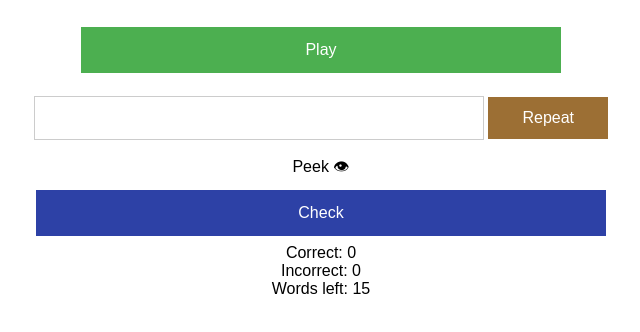
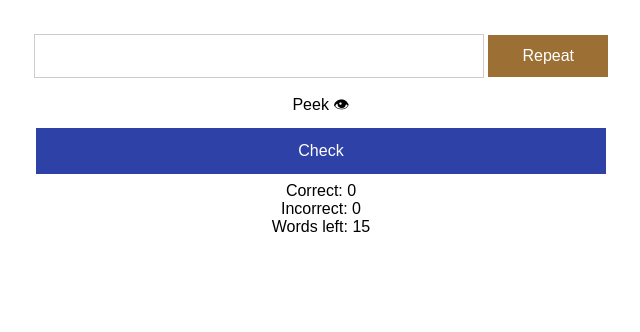
Before and after one commit to riyadhctg/spellit, a plain HTML site: page index.html in a window 1280 px wide. Both pictures are taken after a click on the button "Play". Shown: the part 62-394 px from the top of the page, without its empty margins (319-959 px from the left). Drawn offline with Linux system fonts and the light colour scheme.

Commit message:
disable buttons

```diff
--- a/index.html
+++ b/index.html
@@ -60,12 +60,18 @@
         h1 {
             color: #333;
         }
+
+        /* Style for disabled button */
+        button:disabled {
+            background-color: #cccccc;
+            color: #666666;
+        }
     </style>
 </head>
 <body>
     <div id="game">
         <h1>🚀 Spellit! 🚀</h1>
-        <button onclick="startSpelling()">Play</button>
+        <button id="startButton" onclick="startSpelling()">Play</button>
         <div id="spell-alert"></div>
         <div id="gameControls">
             <div>
@@ -73,7 +79,7 @@
                 <button onclick="repeatWord()" style="width:20%; padding: 12px; background:rgb(156, 111, 52)">Repeat</button>
                 <input type="checkbox" id="peek_checkbox" style="width:15%; padding: 12px;" onchange="peekWord()"><label for=""peek_checkbox>Peek 👁</label>
             </div>
-            <button onclick="checkSpelling()" style="width: 95%; background:rgb(45, 65, 166)">Check</button>
+            <button id="checkButton" onclick="checkSpelling()" style="width: 95%; background:rgb(45, 65, 166)">Check</button>
             <div>Correct: <span id="correct-count">0</span></div>
             <div>Incorrect: <span id="incorrect-count">0</span></div>
             <div>Words left: <span id="words-left">0</span></div>
@@ -107,8 +113,11 @@
         let spellAlert = document.getElementById('spell-alert');
         let userInput = document.getElementById('userInput');
         let peekCheckBox = document.getElementById('peek_checkbox');
-        let maxPeek; // Maximum times a user can peek
-        let peekCount = 0; // Times the user has peeked
+        let maxPeek;
+        let peekCount = 0;
+        let checkButton = document.getElementById('checkButton');
+        let startButton = document.getElementById('startButton');
+
 
 
 
@@ -117,6 +126,7 @@
             if(peekCheckBox.checked) {
                 userInput.value = shuffledWords[currentWordIndex];
                 userInput.disabled = true;
+                checkButton.disabled = true; // Disable the Check button
                 peekCount++;
                 // Hide checkbox if maxPeek is reached
                 if (peekCount >= maxPeek) {
@@ -125,6 +135,7 @@
             } else {
                 userInput.value = "";
                 userInput.disabled = false;
+                checkButton.disabled = false;  // Enable the Check button
             }
         }
 
@@ -149,7 +160,8 @@
         function startSpelling(){
             maxPeek = Math.floor(shuffledWords.length / 2);
             peekCheckBox.hidden = false;
-            peekCount = 0; // Reset peek count
+            peekCount = 0;
+            startButton.style.display = "none";
             let wordsSelection = document.querySelector('input[name="wordsSelection"]:checked').value;
             if (wordsSelection === 'user') {
                 let userInputWords = document.getElementById('userWordsArea').value;
@@ -225,6 +237,7 @@
             document.getElementById('words-left').textContent = shuffledWords.length - currentWordIndex;
             peekCheckBox.checked = false;
             userInput.disabled = false;
+            checkButton.disabled = false; // Enable the Check button
             peekCheckBox.hidden = peekCount >= maxPeek ? true : false;
             speak(shuffledWords[currentWordIndex]);
         }
```
